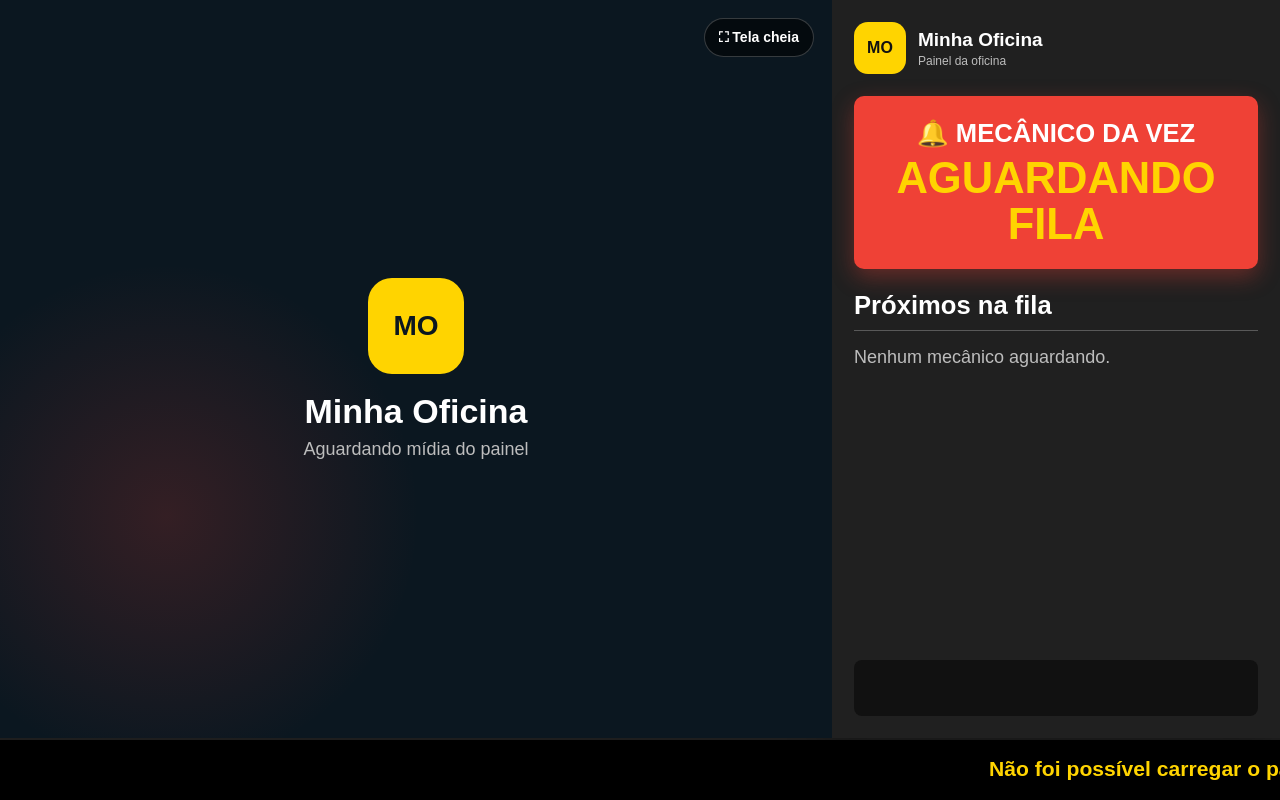
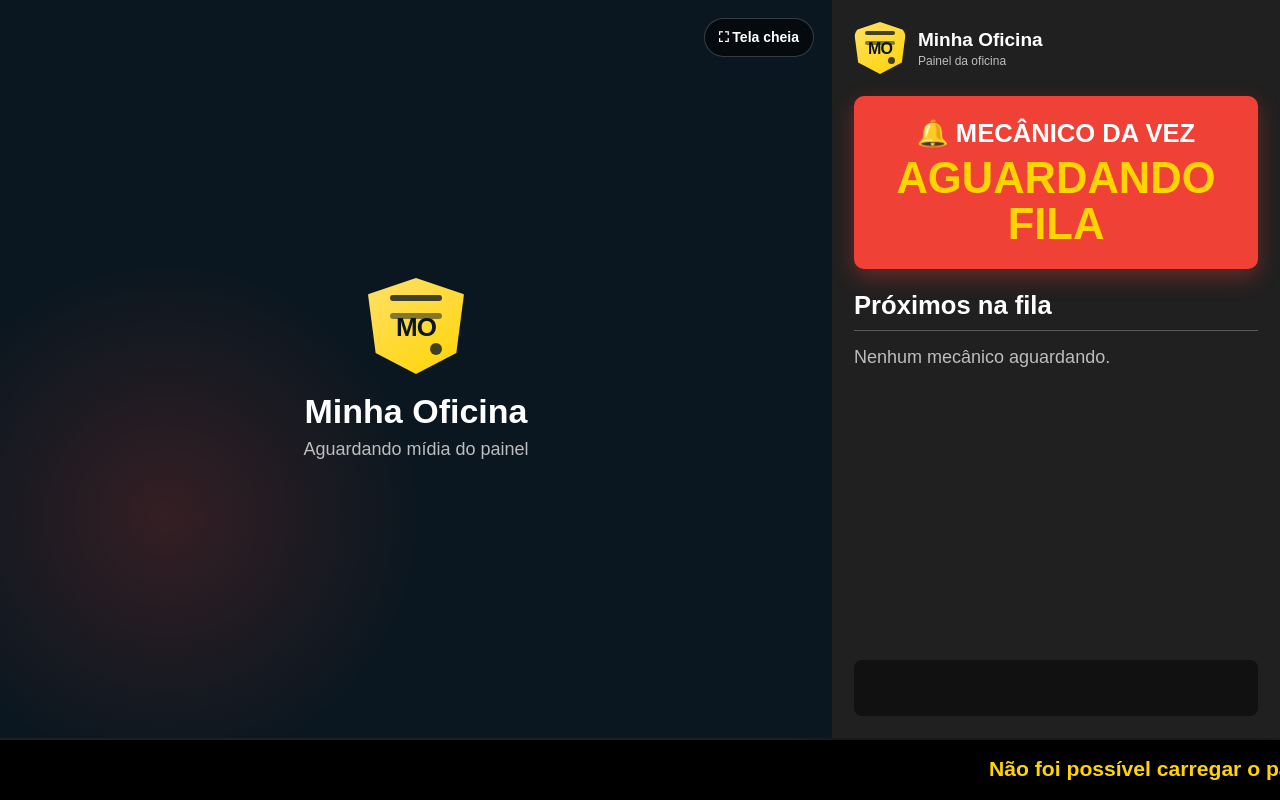
Before and after one commit to WandersonTagua/minha-oficina, a website: page tv.html in a window 1280 px wide. Drawn offline with Linux system fonts and the light colour scheme; no server answers.

Commit message:
Padroniza brasao do app

```diff
--- a/service-worker.js
+++ b/service-worker.js
@@ -1,4 +1,4 @@
-const CACHE_NAME = "minha-oficina-shell-v19";
+const CACHE_NAME = "minha-oficina-shell-v20";
 const APP_SHELL = [
   "/",
   "/index.html",
--- a/tv.css
+++ b/tv.css
@@ -73,17 +73,11 @@ body {
     #0b1720;
 }
 
-.media-empty span {
+.media-empty .brand-mark {
   width: 96px;
   height: 96px;
-  display: grid;
-  place-items: center;
   margin: 0 auto 10px;
-  border-radius: 24px;
-  color: #0b1720;
-  background: var(--yellow);
-  font-size: 28px;
-  font-weight: 900;
+  font-size: 26px;
 }
 
 .media-empty strong {
@@ -114,11 +108,59 @@ body {
   width: 52px;
   height: 52px;
   display: grid;
+  position: relative;
+  overflow: hidden;
   place-items: center;
-  border-radius: 14px;
-  color: #111;
-  background: var(--yellow);
+  flex: 0 0 auto;
+  border-radius: 18px 18px 22px 22px;
+  clip-path: polygon(50% 0, 100% 17%, 92% 78%, 50% 100%, 8% 78%, 0 17%);
+  color: #0b1720;
+  background:
+    linear-gradient(145deg, #ffe06a, var(--yellow));
+  font-family: Arial, Helvetica, sans-serif;
   font-weight: 900;
+  letter-spacing: -1px;
+  box-shadow: 0 12px 26px rgba(255, 212, 0, 0.22);
+}
+
+.brand-mark > span {
+  position: relative;
+  z-index: 1;
+  transform: translateY(1px);
+}
+
+.brand-mark::before {
+  content: "";
+  position: absolute;
+  inset: 9px 11px auto;
+  height: 4px;
+  border-radius: 999px;
+  background: rgba(11, 23, 32, 0.78);
+  box-shadow: 0 10px 0 rgba(11, 23, 32, 0.5);
+}
+
+.brand-mark::after {
+  content: "";
+  position: absolute;
+  right: 11px;
+  bottom: 10px;
+  width: 7px;
+  height: 7px;
+  border-radius: 50%;
+  background: rgba(11, 23, 32, 0.78);
+}
+
+.brand-mark-large::before {
+  inset: 17px 22px auto;
+  height: 6px;
+  box-shadow: 0 18px 0 rgba(11, 23, 32, 0.5);
+}
+
+.brand-mark-large::after {
+  right: 22px;
+  bottom: 19px;
+  width: 12px;
+  height: 12px;
 }
 
 .brand-row strong,
--- a/tv.html
+++ b/tv.html
@@ -5,6 +5,7 @@
     <meta name="viewport" content="width=device-width, initial-scale=1.0" />
     <meta name="theme-color" content="#050505" />
     <title>Minha Oficina | Painel TV</title>
+    <link rel="icon" href="/icon.svg" type="image/svg+xml" />
     <link rel="stylesheet" href="/tv.css" />
   </head>
   <body>
@@ -14,7 +15,7 @@
           ⛶ Tela cheia
         </button>
         <div class="media-empty" id="mediaEmpty">
-          <span>MO</span>
+          <span class="brand-mark brand-mark-large"><span>MO</span></span>
           <strong>Minha Oficina</strong>
           <small>Aguardando mídia do painel</small>
         </div>
@@ -22,7 +23,7 @@
 
       <aside class="queue-panel">
         <div class="brand-row">
-          <span class="brand-mark">MO</span>
+          <span class="brand-mark"><span>MO</span></span>
           <div>
             <strong>Minha Oficina</strong>
             <small>Painel da oficina</small>
```
Also changed, not shown: index.html (+2 -2 lines), styles.css (+13 -9 lines), icon-192.png, icon-512.png, icon.svg, manifest.webmanifest.
